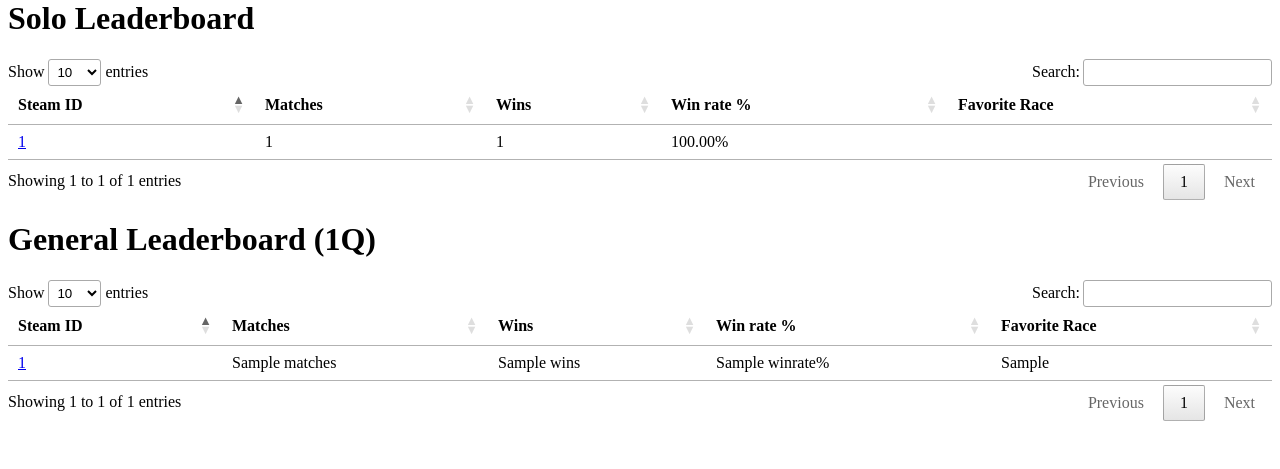
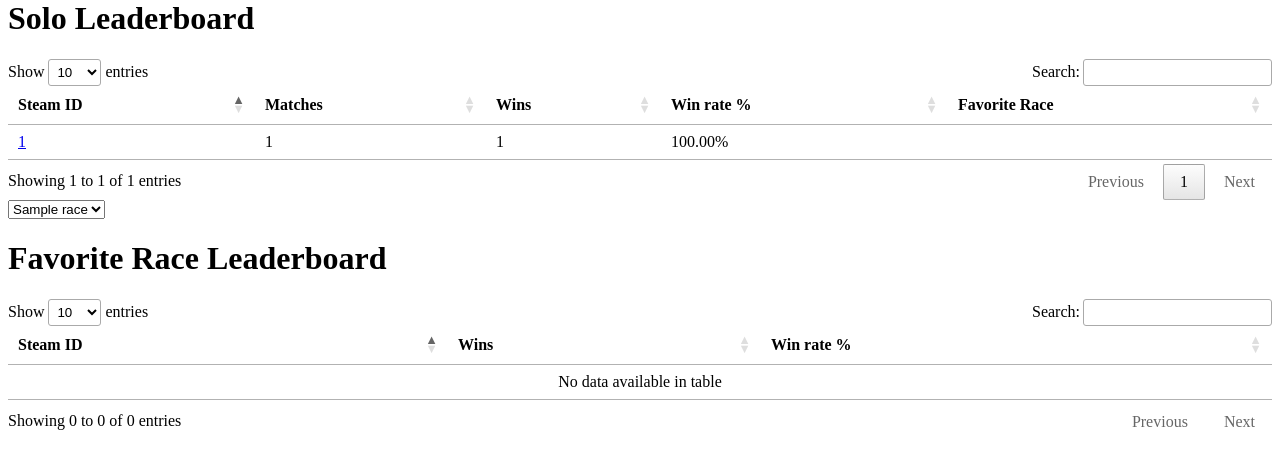
Before and after one commit to ricardoul/DotaCraft_Web, a Django app: template playdotacraft/templates/player_list.html in a window 1280 px wide. Shown: the part 242-711 px from the top of the page. Run offline with Django 3.2, Linux system fonts and the light colour scheme; tables that the repository leaves empty hold one stand-in row (values such as "Sample post"); the template is opened without the code that fills it: values that come from a table or form of the project are taken from there, most other values are stand-ins (such as "Sample title", 1, 10 or a date in 2020); some libraries are stand-ins or nearby versions.

Commit message:
Favorite race leaderboard

```diff
--- a/api/models.py
+++ b/api/models.py
@@ -12,15 +12,20 @@ class Player(models.Model):
     solo_wins = models.IntegerField(default=0)
     solo_matches = models.IntegerField(default=0)
 
+
     def __unicode__(self):
         return 'Player {}'.format(self.steam_id)
 
-    def get_matches(self):
-        return MatchPlayerResults.objects.filter(player=self).select_related().order_by('-match__date')
+    def get_matches(self, **kwargs):
+        return MatchPlayerResults.objects.filter(player=self, **kwargs).select_related().order_by('-match__date')
 
     def get_solo_matches(self):
         solo_pks = [o.pk for o in self.get_matches() if o.is_solo()]
         return MatchPlayerResults.objects.filter(pk__in=solo_pks).select_related().order_by('-match__date')
+
+    def get_race_matches(self,race):
+        return MatchPlayerResults.objects.filter(player=self, race=race).select_related().order_by('-match_date')
+
 
     def winrate(self):
         if self.matches == 0:
@@ -33,6 +38,18 @@ class Player(models.Model):
 
     def c_matches(self):
         return self.get_matches().count()
+
+    def c_matches_race(self, race):
+       return self.get_race_matches(race).count()
+
+    def c_wins_race(self,race):
+        return self.get_race_matches(race).filter(match__winner=F('team')).count()
+
+    def f_race_winrate(self,race):
+        if self.c_matches_race(race) == 0:
+            return "{0:.2f}".format(round(0, 2))
+        rate = (self.c_wins_race(race)*1.0/self.c_matches_race(race)*1.0)*100.0
+        return "{0:.2f}".format(round(rate, 2))
 
     def f_winrate(self):
         if self.c_matches() == 0:
--- a/api/urls.py
+++ b/api/urls.py
@@ -7,6 +7,7 @@ urlpatterns = [
     url(r'^matches/?$', views.match_list),
     url(r'^matches/(?P<pk>[0-9]+)$', views.match_detail),
     url(r'^players/?$', views.player_list),
+    url(r'^players/(?P<race>.*)$', views.player_race_list),
     url(r'^players/(?P<pk>[0-9]+)$', views.player_detail),
     url(r'^matches/create/$', views.create_random_matches)
     #ladder
--- a/playdotacraft/templates/player_details.html
+++ b/playdotacraft/templates/player_details.html
@@ -75,6 +75,7 @@
     </tbody>
     </table>
 
+
 <script>
     $(document).ready(function () {
         var table = $('#allMatchesTable').DataTable({"order": []});
--- a/playdotacraft/templates/player_list.html
+++ b/playdotacraft/templates/player_list.html
@@ -1,5 +1,6 @@
 {% extends "base.html" %}
 {% block body %}
+
     <h1>General Leaderboard</h1>
     <table class="table" id="playerTable">
         <thead>
@@ -49,27 +50,24 @@
         </tbody>
     </table>
 
-    <h1>General Leaderboard (1Q)</h1>
-<table class="table" id="playerQTable">
+
+     <select name="race" id="racesDropDown">
+        {% for race in races %}
+            <option value="{{ race }}">{{ race }}</option>
+        {% endfor %}
+    </select>
+    <h1>Favorite Race Leaderboard</h1>
+    <table class="table" id="PlayerFavoriteRaceTable">
         <thead>
         <tr>
             <th>Steam ID</th>
-        <th>Matches</th>
             <th>Wins</th>
             <th>Win rate %</th>
-        <th>Favorite Race</th>
+
         </tr>
         </thead>
         <tbody id="playerTableBody">
-    {% for player in t %}
-        <tr>
-            <td><a href="/players/details/{{ player.steam_id }}">{{ player.steam_id }}</a></td>
-            <td>{{ player.matches }}</td>
-            <td>{{ player.wins }}</td>
-            <td>{{ player.winrate }}%</td>
-            <td>{{ player.favorite_race }}</td>
-        </tr>
-    {% endfor %}
+
         </tbody>
     </table>
 
@@ -92,10 +90,40 @@
                     '</tr>' +
                     '</table>';
         }
+
+
+        function raceLeaderBoard(race) {
+            $.ajax({
+                        method: 'get',
+                        url: "/api/players/" + race,
+                        success: function (data) {
+                            console.log(data)
+                            $("#PlayerFavoriteRaceTable").DataTable().clear().draw();
+                            for (row in data) {
+                                console.log(data)
+                                $("#PlayerFavoriteRaceTable").DataTable().row.add(data[row]);
+                            }
+                             $("#PlayerFavoriteRaceTable").DataTable().draw();
+                        }
+                    })
+                    .done(function (msg) {
+
+
+                    });
+
+        }
+        $('#racesDropDown').on('change', function () {
+            var race = $(this).val();
+            raceLeaderBoard(race);
+
+        });
+
+
         $(document).ready(function () {
             var table = $('#playerTable').DataTable({});
             var stable = $('#soloPlayerTable').DataTable({});
             var qtable = $('#playerQTable').DataTable({});
+            var ftable = $('#PlayerFavoriteRaceTable').DataTable({});
 
             $('#playerTable tbody').on('click', 'td.details-control', function () {
                 var tr = $(this).closest('tr');
@@ -112,6 +140,10 @@
                     tr.addClass('shown');
                 }
             });
+
+
         });
+
+
     </script>
 {% endblock %}
--- a/playdotacraft/views.py
+++ b/playdotacraft/views.py
@@ -28,6 +28,7 @@ class PlayerListView(ListView):
 
     def get_context_data(self, **kwargs):
         context = super(PlayerListView, self).get_context_data(**kwargs)
+        context["races"] = set(MatchPlayerResults.objects.all().values_list('race', flat=True))
         return context
 
     def get_template_names(self):
```
Also changed, not shown: api/views.py (+12 -0 lines). Lines whose indentation alone changed are shown as unchanged.
